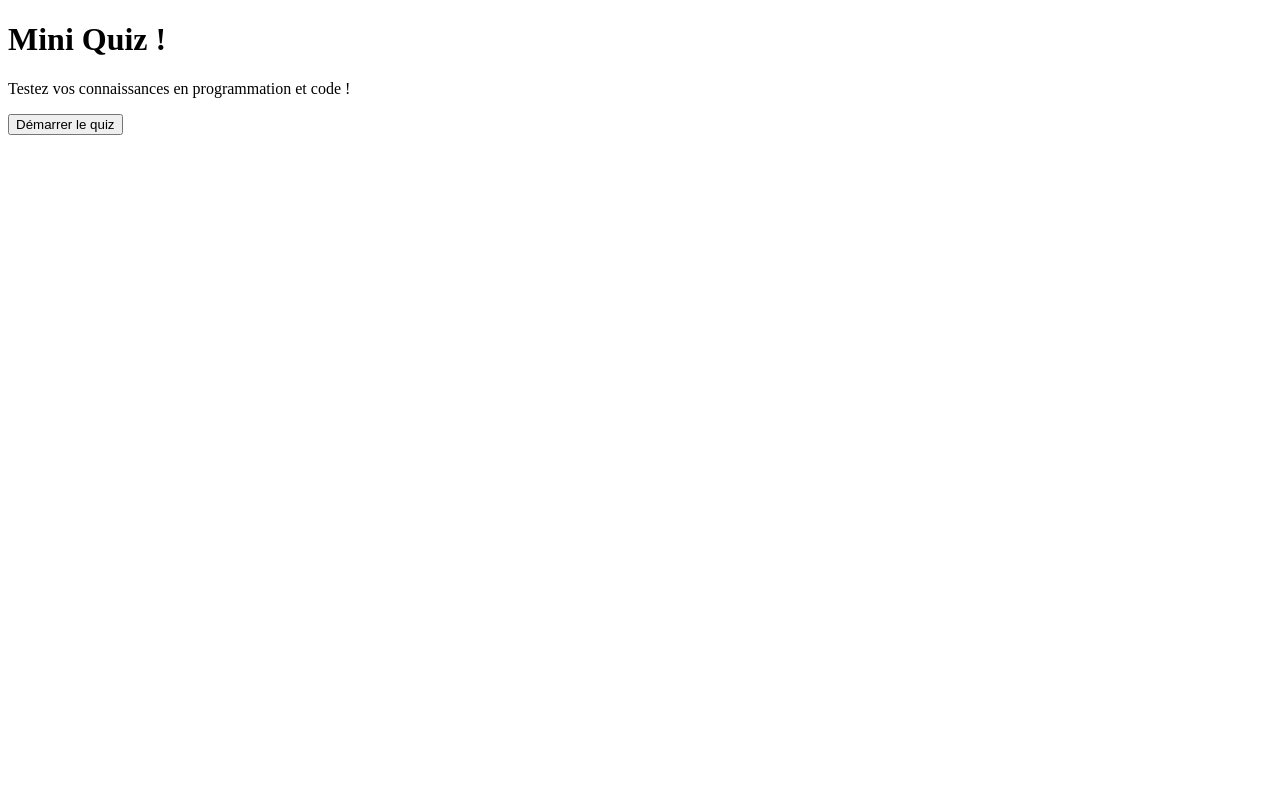
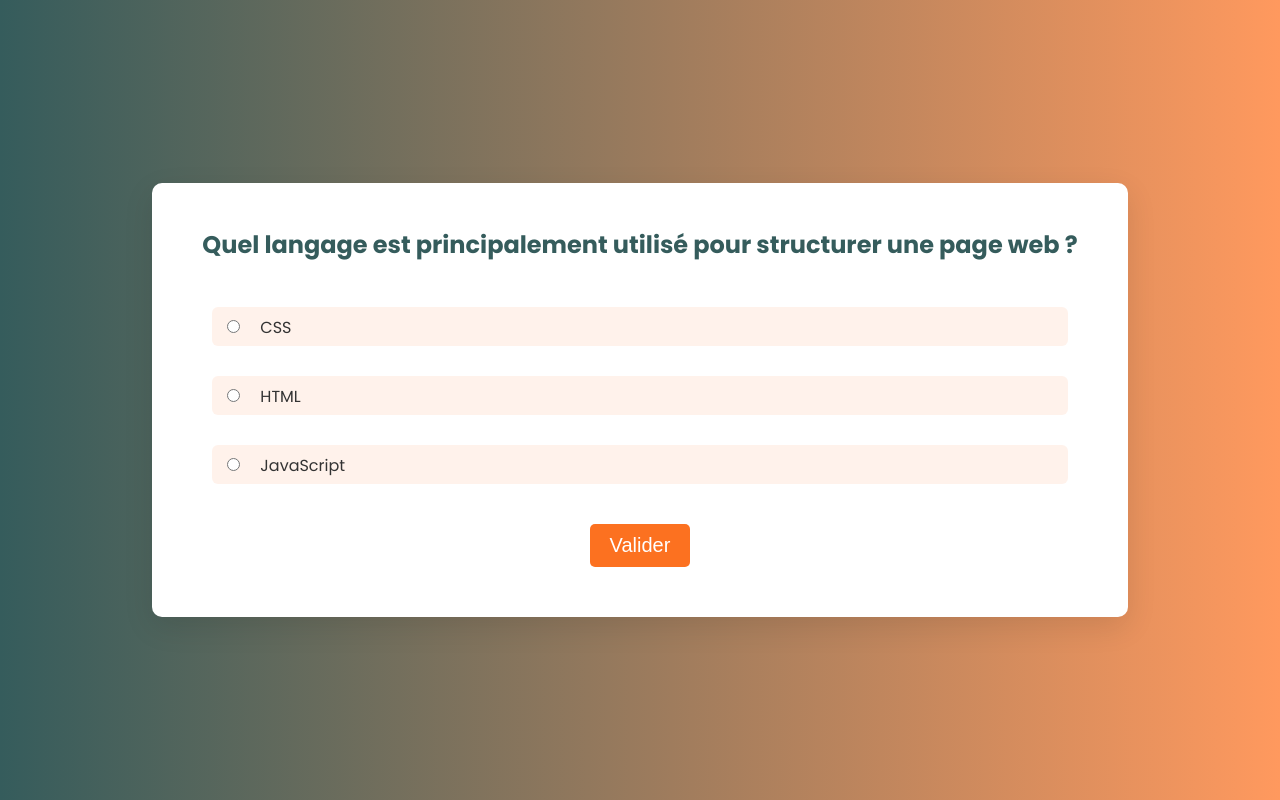
Before and after one commit to KevinPlourdeau/Test2_Cefim, a plain HTML site: page index.html in a window 1280 px wide. Both pictures are taken after a click on the button "Démarrer le quiz". Drawn offline with Linux system fonts and the light colour scheme.

Commit message:
main content completed

```diff
--- a/index.html
+++ b/index.html
@@ -4,16 +4,21 @@
     <meta charset="UTF-8">
     <meta name="viewport" content="width=device-width, initial-scale=1.0">
     <title>Mini Quiz</title>
-    <link rel="stylesheet" href="style.css">
+    <link rel="stylesheet" href="./styles/reset.css">
+    <link rel="stylesheet" href="./styles/style.css">
+    <link rel="preconnect" href="https://fonts.googleapis.com">
+    <link rel="preconnect" href="https://fonts.gstatic.com" crossorigin>
+    <link href="https://fonts.googleapis.com/css2?family=Poppins:wght@400;700&display=swap" rel="stylesheet">
 </head>
 <body>
-
-    <div class="quiz">
-        <h1>Mini Quiz !</h1>
-        <p>Testez vos connaissances en programmation et code !</p>
-        <button onclick="StartQuiz()">Démarrer le quiz</button>
+    <div class="container" id="quiz-container">
+        <h1 id="quiz-title">Mini Quiz !</h1>
+        <p id="quiz-description">Testez vos connaissances en programmation et code !</p>
+        <button class="start-btn" onclick="startQuiz()">Démarrer le quiz</button>
     </div>
 
-    <script src="script.js"></script>
+    <script src="./js/utils.js"></script>
+    <script src="./js/questions.js"></script>
+    <script src="./js/script.js"></script>
 </body>
 </html>
--- /dev/null
+++ b/js/questions.js
@@ -0,0 +1,32 @@
+const questions = [
+    {
+        question: "Quel langage est principalement utilisé pour structurer une page web ?",
+        image: "",
+        answers: ["CSS", "HTML", "JavaScript"],
+        correct: "HTML"
+    },
+    {
+        question: "Quelle propriété CSS permet de changer la taille de police ?",
+        image: "",
+        answers: ["font-family", "font-size", "text-style"],
+        correct: "font-size"
+    },
+    {
+        question: "Quelle méthode JavaScript permet de transformer une chaîne JSON en objet JavaScript ?",
+        image: "",
+        answers: ["JSON.stringify()", "JSON.parse()", "JSON.object()"],
+        correct: "JSON.parse()"
+    },
+    {
+        question: "Comment sélectionne-t-on tous les paragraphes en CSS ?",
+        image: "",
+        answers: ["#p", "p", ".p"],
+        correct: "p"
+    },
+    {
+        question: "Quelle commande Git permet de récupérer les modifications depuis un dépôt distant ?",
+        image: "",
+        answers: ["git push", "git commit", "git pull", "git init"],
+        correct: "git pull"
+    }
+];
--- /dev/null
+++ b/js/script.js
@@ -0,0 +1,93 @@
+let currentQuestion = 0;
+let score = 0;
+
+document.getElementById("start-btn").addEventListener("click", startQuiz);
+
+function startQuiz() {
+  currentQuestion = 0;
+  score = 0;
+  showQuestion();
+}
+
+function showQuestion() {
+  const container = document.getElementById("quiz-container");
+  const q = questions[currentQuestion];
+  container.innerHTML = "";
+
+  container.appendChild(createElement("h3", null, q.question));
+
+  if (q.image) {
+    const img = document.createElement("img");
+    img.src = q.image;
+    img.alt = "Illustration";
+    img.className = "question-image";
+    container.appendChild(img);
+  }
+
+  const form = document.createElement("form");
+  form.id = "answers-form";
+  form.className = "quiz-form"
+
+  q.answers.forEach((answer, index) => {
+    const div = createElement("div", "answer-option");
+    const input = document.createElement("input");
+    input.type = "radio";
+    input.name = "answer";
+    input.id = `answer${index}`;
+    input.value = answer;
+
+    const label = document.createElement("label");
+    label.htmlFor = input.id;
+    label.innerText = answer;
+
+    div.appendChild(input);
+    div.appendChild(label);
+    form.appendChild(div);
+  });
+
+  const submitBtn = createElement("button", null, "Valider");
+  submitBtn.type = "submit";
+  form.appendChild(submitBtn);
+
+  form.onsubmit = (e) => {
+    e.preventDefault();
+    validateAnswer();
+  };
+
+  container.appendChild(form);
+}
+
+function validateAnswer() {
+  const selected = document.querySelector("input[name='answer']:checked");
+  if (!selected) {
+    alert("Veuillez sélectionner une réponse !");
+    return;
+  }
+
+  const answer = selected.value.trim();
+  const correct = questions[currentQuestion].correct.trim();
+
+  if (answer === correct) score++;
+
+  currentQuestion++;
+
+  currentQuestion < questions.length ? showQuestion() : showResults();
+}
+
+function showResults() {
+  const container = document.getElementById("quiz-container");
+  container.innerHTML = "";
+
+  container.appendChild(createElement("h2", null, `Votre Score : ${score} / ${questions.length}`));
+
+  let message = "";
+  if (score === questions.length) message = "Excellent travail !";
+  else if (score >= questions.length / 2) message = "Bien joué, mais vous pouvez faire mieux !";
+  else message = "Il est temps de réviser !";
+
+  container.appendChild(createElement("p", null, message));
+
+  const restart = createElement("button", null, "Recommencer");
+  restart.onclick = startQuiz;
+  container.appendChild(restart);
+}
--- /dev/null
+++ b/js/utils.js
@@ -0,0 +1,6 @@
+function createElement(tag, className, text) {
+    const el = document.createElement(tag);
+    if (className) el.className = className;
+    if (text) el.innerText = text;
+    return el;
+  }
--- /dev/null
+++ b/styles/reset.css
@@ -0,0 +1,42 @@
+html, body, div, span, applet, object, iframe,
+h1, h2, h3, h4, h5, h6, p, blockquote, pre,
+a, abbr, acronym, address, big, cite, code,
+del, dfn, em, img, ins, kbd, q, s, samp,
+small, strike, strong, sub, sup, tt, var,
+b, u, i, center,
+dl, dt, dd, ol, ul, li,
+fieldset, form, label, legend,
+table, caption, tbody, tfoot, thead, tr, th, td,
+article, aside, canvas, details, embed,
+figure, figcaption, footer, header, hgroup,
+menu, nav, output, ruby, section, summary,
+time, mark, audio, video {
+	margin: 0;
+	padding: 0;
+	border: 0;
+	font-size: 100%;
+	vertical-align: baseline;
+}
+/* HTML5 display-role reset for older browsers */
+article, aside, details, figcaption, figure,
+footer, header, hgroup, menu, nav, section {
+	display: block;
+}
+body {
+	line-height: 1;
+}
+ol, ul {
+	list-style: none;
+}
+blockquote, q {
+	quotes: none;
+}
+blockquote:before, blockquote:after,
+q:before, q:after {
+	content: '';
+	content: none;
+}
+table {
+	border-collapse: collapse;
+	border-spacing: 0;
+}
--- /dev/null
+++ b/styles/style.css
@@ -0,0 +1,119 @@
+:root {
+    --primary-color: #fc7120;
+    --secondary-color: #355c5c;
+    --white: #ffffff;
+    --blue-hover: #355c5c5b;
+    --orange-answers: #fc712017;
+}
+
+body {
+    font-family: 'Poppins', sans-serif;
+    background: linear-gradient(to right, var(--secondary-color), #ff995e);
+    margin: 0;
+    padding: 0;
+    display: flex;
+    justify-content: center;
+    align-items: center;
+    min-height: 100vh;
+    color: #333;
+}
+
+.container {
+    display: flex;
+    flex-direction: column;
+    align-items: center;
+    gap: 20px;
+    background-color: var(--white);
+    padding: 50px;
+    margin: 50px;
+    border-radius: 10px;
+    box-shadow: 0 10px 30px rgba(0, 0, 0, 0.1);
+    animation: fadeIn 0.8s ease-in-out;
+}
+
+h1, h2, h3 {
+    color: var(--secondary-color);
+    transition: color 0.3s ease;
+}
+
+h1 {
+    font-size: 48px;
+    margin-bottom: 10px;
+}
+
+h2 {
+    font-size: 36px;
+    margin-bottom: 20px;
+}
+
+h3 {
+    font-size: 24px;
+    margin-bottom: 20px;
+}
+
+p {
+    font-size: 18px;
+    margin-bottom: 30px;
+    animation: fadeIn 1.2s ease;
+}
+
+button {
+    width: max-content;
+    font-size: 20px;
+    margin: 20px auto 0;
+    background-color: var(--primary-color);
+    color: white;
+    padding: 10px 20px;
+    border: none;
+    border-radius: 5px;
+    cursor: pointer;
+    transition: background-color 0.3s ease, transform 0.2s ease;
+}
+
+button:hover {
+    background-color: var(--secondary-color);
+    transform: scale(1.05);
+}
+
+.question-image {
+    max-width: 100%;
+    height: auto;
+    margin: 20px 0;
+    border-radius: 8px;
+    animation: fadeIn 1s ease-in-out;
+}
+
+.answer-option {
+    text-align: left;
+    background-color: var(--orange-answers);
+    padding: 10px;
+    border-radius: 6px;
+    margin: 10px;
+    transition: background-color 0.3s, transform 0.2s;
+    animation: fadeIn 1.1s ease forwards;
+}
+
+.answer-option:hover {
+    background-color: var(--blue-hover);
+    transform: translateX(5px);
+}
+
+input[type="radio"] {
+    margin-right: 20px;
+}
+
+@keyframes fadeIn {
+    from { opacity: 0; transform: translateY(10px); }
+    to { opacity: 1; transform: translateY(0); }
+}
+
+.start-btn {
+    display: block;
+}
+
+.quiz-form {
+    width: 100%;
+    display: flex;
+    flex-direction: column;
+    gap: 10px;
+}
```
Also changed, not shown: script.js (deleted), style.css (deleted).
